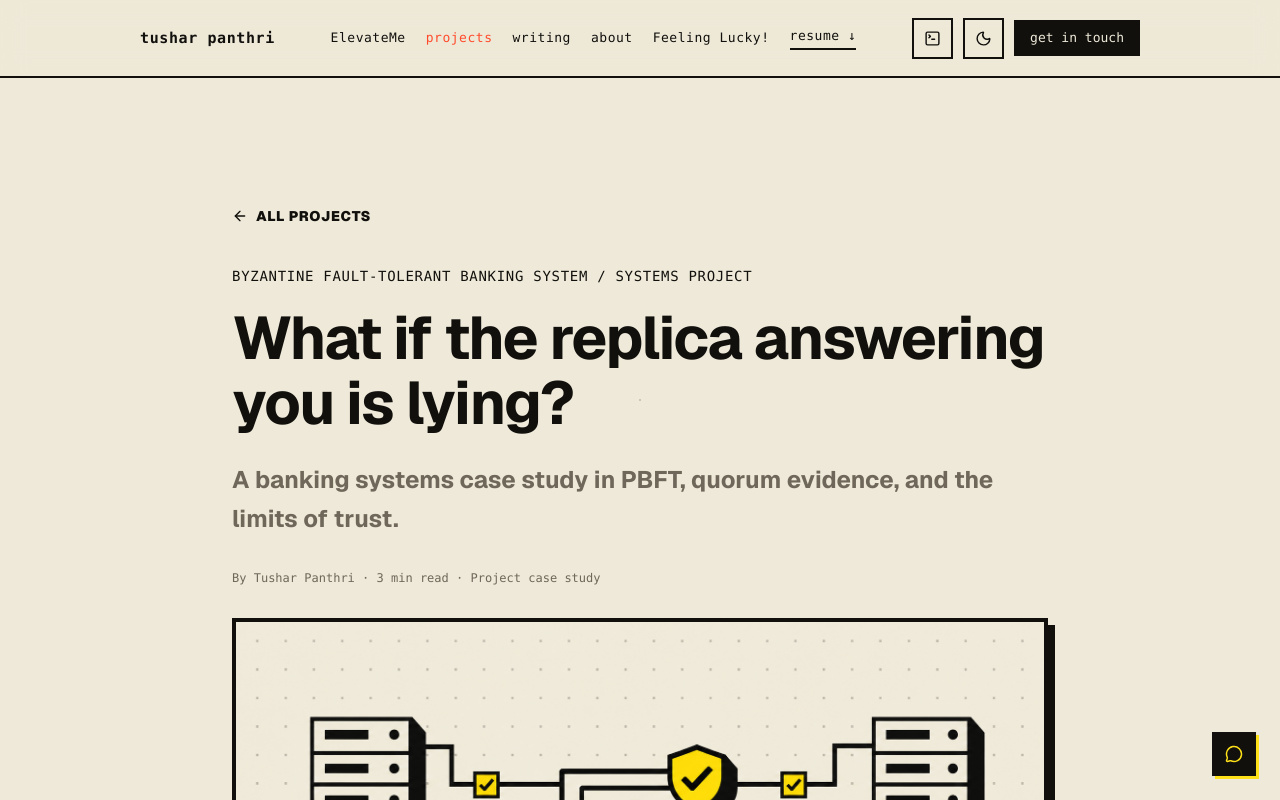
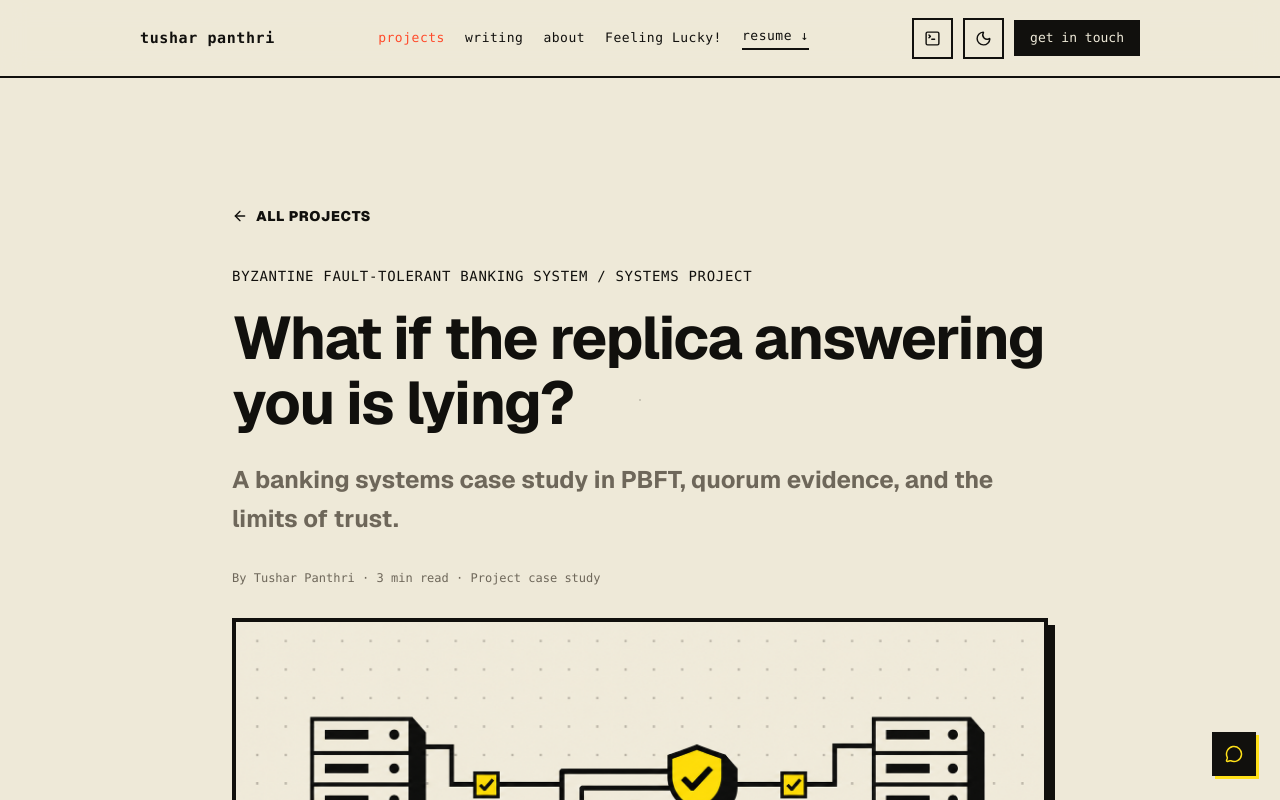
Before and after one commit to tusharpanthri/tusharpanthri.github.io, a Next.js app: page /projects/byzantine-fault-tolerant-banking/ in a window 1280 px wide. Shown: the top 800 px of the page. Built offline with nearby package versions, Linux system fonts and the light colour scheme.

Commit message:
adding new changes

```diff
--- a/components/Footer.tsx
+++ b/components/Footer.tsx
@@ -4,7 +4,7 @@ export default function Footer() {
   return (
     <footer className="py-8 border-t-2 border-near-black dark:border-[var(--dm-border)] bg-cream dark:bg-[#0a0e27]">
       <div className="max-w-[1080px] mx-auto px-6 sm:px-10 flex flex-wrap items-center justify-between gap-5 font-mono text-[12px] tracking-[.04em] text-muted dark:text-[var(--dm-muted)]">
-        <p>&copy; {new Date().getFullYear()} {resume.name}</p>
+        <a href="/elevateme.html">&copy; {new Date().getFullYear()} {resume.name}</a>
         <div className="flex gap-5">
           <a href={`mailto:${resume.email}`} className="border-b border-current">email</a>
           <a href={resume.github} target="_blank" rel="noopener noreferrer" className="border-b border-current">github</a>
--- a/components/Header.tsx
+++ b/components/Header.tsx
@@ -39,7 +39,6 @@ export default function Header() {
       <div className="max-w-[1080px] mx-auto px-6 sm:px-10 min-h-[76px] lg:h-[76px] py-4 lg:py-0 flex flex-wrap items-center justify-between gap-5">
         <Link href="/" className="font-mono text-[15px] font-black tracking-[.04em] whitespace-nowrap">{resume.name.toLowerCase().split(' ').join('\u200a')}</Link>
         <nav aria-label="Main navigation" className="flex flex-wrap items-center gap-5 font-mono text-[13px] tracking-[.04em]">
-          <a href="/elevateme.html" title="ElevateMe — early career job sweep" className="whitespace-nowrap">ElevateMe</a>
           {NAV_ITEMS.map((item) => {
             const isActive = `${pathname.replace(/\/$/, '')}/`.startsWith(item.href);
             return <Link key={item.href} href={item.href} aria-current={isActive ? 'page' : undefined} className={isActive ? 'text-accent-red' : ''}>{item.label}</Link>;
```
